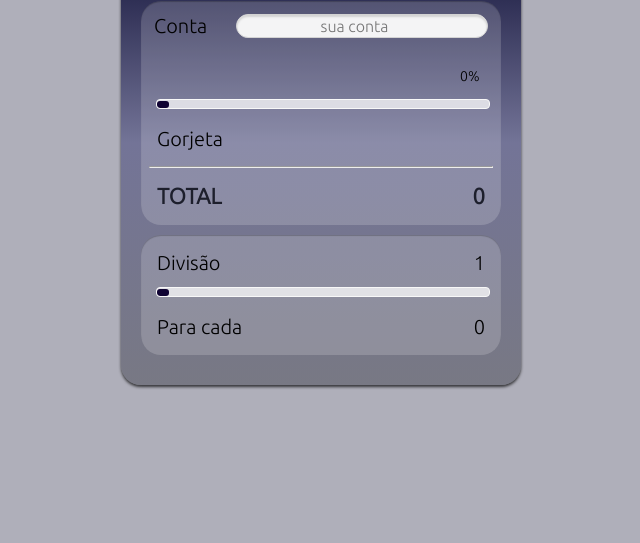
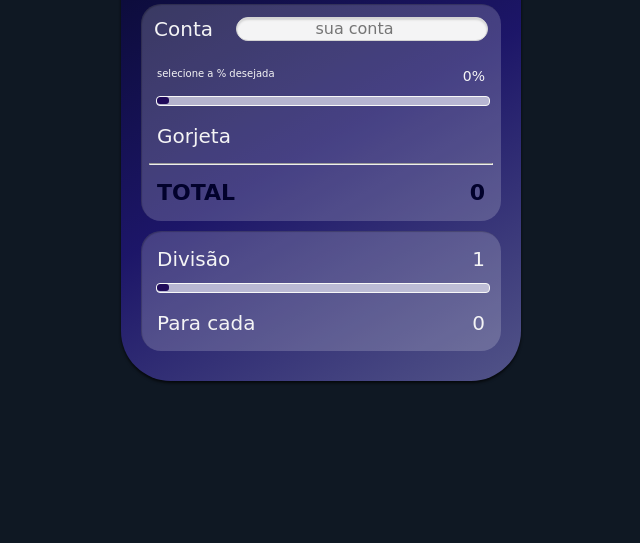
Before and after one commit to alishowsilabas/CalculadoraDeGorjeta, a plain HTML site: page index.html in a window 1280 px wide. Shown: the part 257-800 px from the top of the page, without its empty margins (319-959 px from the left). Drawn offline with Linux system fonts and the light colour scheme; a web font is replaced by a local one.

Commit message:
calc pronta

```diff
--- a/index.html
+++ b/index.html
@@ -1,17 +1,16 @@
 <!DOCTYPE html>
 <html lang="pt-BR">
+
 <head>
   <meta charset="UTF-8" />
   <meta name="viewport" content="width=device-width, initial-scale=1.0" />
   <meta http-equiv="X-UA-Compatible" content="ie=edge" />
-    <link
-      href="https://fonts.googleapis.com/css2?family=Montserrat:wght@500&family=Ubuntu:wght@300&display=swap"
-      rel="stylesheet"
-    />
+  <link href="https://fonts.googleapis.com/css2?family=Croissant+One&display=swap" rel="stylesheet">
   <link rel="stylesheet" href="styles.css" />
   <title>Quick Tip Calculator</title>
   <link rel="icon" href="img/favicom.png" />
 </head>
+
 <body>
   <main oninput="tipUpdate()">
     <h1>CALCULADORA DE GORJETA</h1>
@@ -24,17 +23,10 @@
 
       <div>
         <div class="space-between">
+          <span class="tipTextSelection2">selecione a % desejada</span>
           <span class="tipTextSelection" id="tipPercent">0%</span>
         </div>
-          <input
-            type="range"
-            min="0"
-            max="100"
-            value="0"
-            value="0"
-            id="tipInput"
-            class="range"
-          />
+        <input type="range" min="0" max="100" value="0" value="0" id="tipInput" class="range" />
       </div>
 
       <div class="space-between">
@@ -55,14 +47,7 @@
           <label for="splitInput">Divisão</label>
           <span id="splitValue">1</span>
         </div>
-          <input
-            type="range"
-            min="1"
-            max="10"
-            value="1"
-            id="splitInput"
-            class="range"
-          />
+        <input type="range" min="1" max="10" value="1" id="splitInput" class="range" />
       </div>
 
       <div class="space-between">
@@ -73,4 +58,5 @@
   </main>
   <script src="index.js"></script>
 </body>
+
 </html>
--- a/index.js
+++ b/index.js
@@ -8,8 +8,8 @@ function tipUpdate(){
     let billEach = billTotal / split;
 
     document.getElementById('tipPercent').innerHTML = tipPercent + '%';
-    document.getElementById('tipValue').innerHTML = 'R$' + tipValue;
-    document.getElementById('totalWithTip').innerHTML = 'R$ ' + billTotal;
-    document.getElementById('splitInput').innerHTML = split;
-    document.getElementById('billEachDisplay').innerHTML = 'R$ ' + billEach;
+    document.getElementById('tipValue').innerHTML = 'R$' + tipValue.toFixed(2);
+    document.getElementById('totalWithTip').innerHTML = 'R$ ' + billTotal.toFixed(2);
+    document.getElementById('splitValue').innerHTML = split;
+    document.getElementById('billEachDisplay').innerHTML = 'R$ ' + billEach.toFixed(2);
 }
--- a/styles.css
+++ b/styles.css
@@ -1,11 +1,12 @@
     html, body {
-      background-color:#0000272c;
+      background-color:#07101bd0;
+      color: #f4f4f5;
       width: 100%;
       height: 100%;
       display: flex;
       justify-content: center;
       align-items: center;
-      font-family: 'Ubuntu', sans-serif;
+      font-family: 'Croissant One', cursive;
       font-size: 20px;
       margin: 0;
       padding: 0;
@@ -20,28 +21,28 @@
     height: auto;
     margin: 10px;
     padding: 20px;
-    background: linear-gradient(360deg, #3c3d497a, #0b0d5a5d,#000027 );
-    border-radius: 20px;
+    background-image: linear-gradient(150deg, #05052ed0, #2b13b37a, #9c96f879);
+    border-radius: 50px;
     box-shadow: 0 2px 3px rgba(0, 0, 0, 0.7);
   }
 
   h1 {
-    font-family: 'Montserrat', sans-serif;
+    font-family: 'Croissant One', cursive;
     text-align: center;
     font-size: 25px;
-    color: #f4f4f5;
+    color: #c3f3f3;
     margin: 0;
     padding-bottom: 20px;
   }
 
   section {
-    background-color: rgba(255, 255, 255, 0.171);
+    background-color: #ffffff2f;
     font-size: 20px;
     margin: auto;
     margin-bottom: 10px;
     padding: 8px;
     border-radius: 20px;
-    box-shadow: inset 0 1px 1px rgba(0, 0, 0, 0.219);
+    box-shadow: inset 1px 1px 1px rgba(0, 0, 0, 0.219);
   }
 
   section > div {
@@ -69,7 +70,7 @@
     justify-content: center;
     border: 1px solid lightgray;
     border-radius: 20px;
-    box-shadow: inset 0 2px 2px lightgray;
+    box-shadow: inset 0px 2px 2px lightgray;
   }
 
   .space-between {
@@ -80,7 +81,7 @@
 
   .total {
     font-size: 22px;
-    color: #1d1f2c;
+    color: #02022c;
     font-family: inherit;
     font-weight: bolder;
   }
@@ -93,27 +94,26 @@
     border-radius: 3px solid;
     width: 100%;
     height: 10px;
-    background: #ffffffbb;
+    background: #dedeeebb;
     border-radius: 4px;
-    outline-color: #0b0930;
   }
 
   input[type="range"]::-webkit-slider-thumb {
     -webkit-appearance: none;
     height: 7px;
     width: 12px;
-    background-color: #100333;
+    background-color: #200b5a;
     border-radius: 3px;
     cursor: pointer;
   }
 
   input[type="range"]::-moz-range-thumb {
-    width: 9px;
-    height: 8px;
+    width: 7px;
+    height: 12px;
     border-radius: 50%;
-    background: #97f7b4;
+    background: #02022c;
     cursor: pointer;
-    border: 1px solid #f50;
+    border: 1px solid rgb(250, 250, 250);
   }
 
   .range::-moz-focus-outer {
@@ -121,12 +121,15 @@
   }
 
   .tipTextSelection {
-    padding-left: 300px;
     font-family: inherit;
     font-size: 14px;
     display: flex;
-    justify-content: space-between;
-    margin: 3px;
+  }
+
+  .tipTextSelection2 {
+    font-family: inherit;
+    font-size: 10px;
+    display: flex;
   }
 
   .gorjeta {
```
Lines whose indentation alone changed are shown as unchanged.
